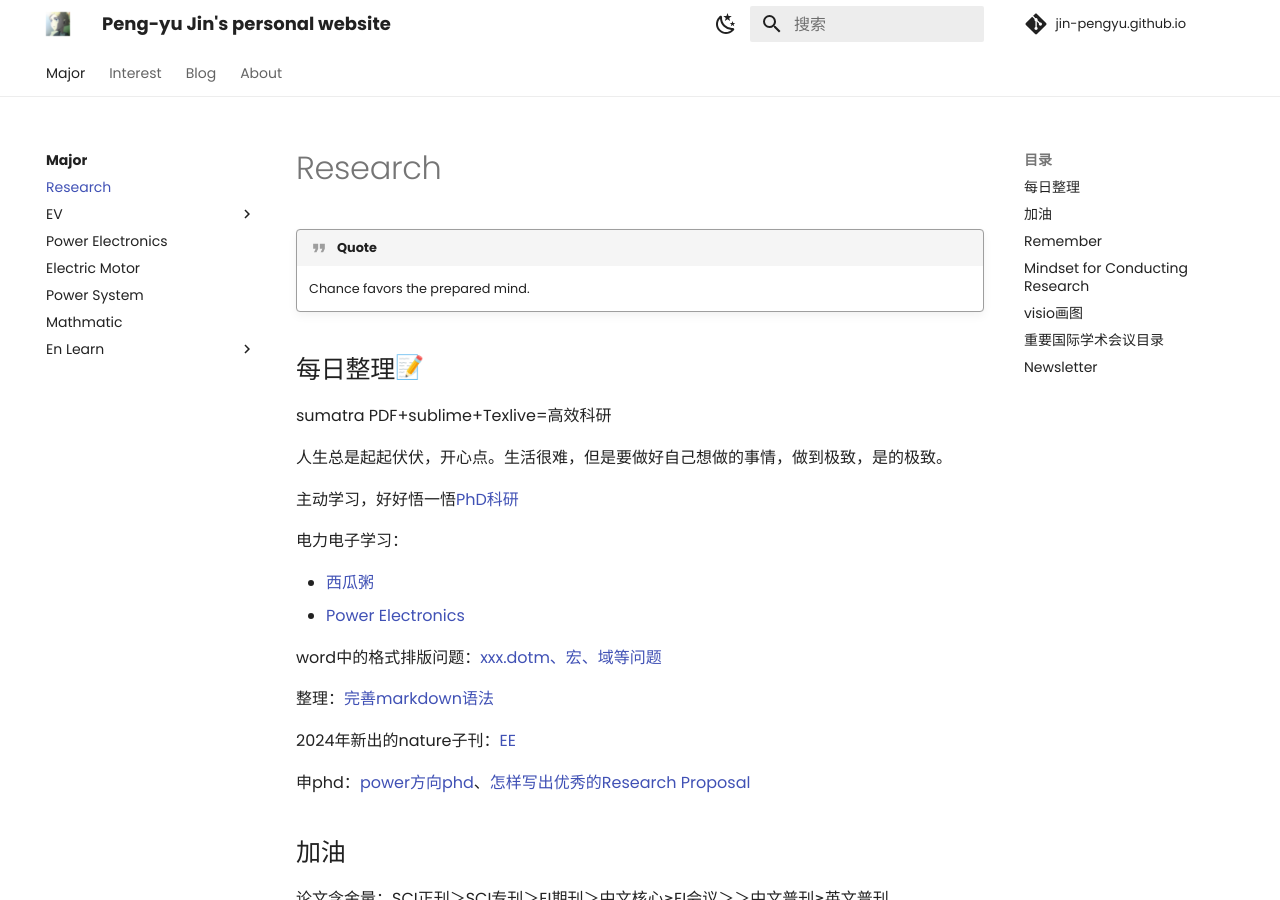
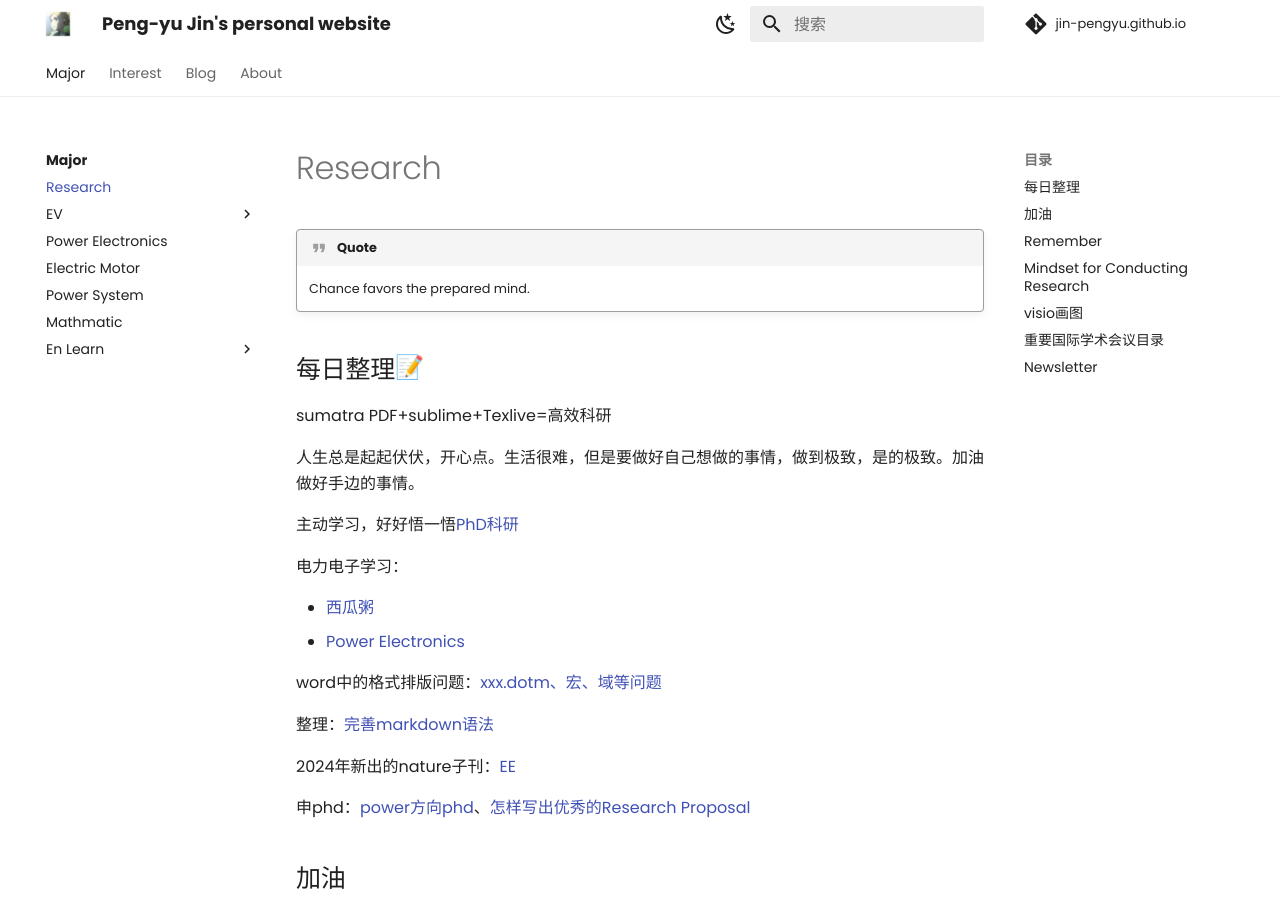
Before and after one commit to Pengyu-Jin/Pengyu-Jin.github.io, an MkDocs documentation site: the page built from docs/major/research/research.md, in a window 1280 px wide and 900 px high. Built offline with MkDocs 1.6.1 and Material for MkDocs 9.7.7, drawn with Linux system fonts in a browser that asks for light colours; emoji names are drawn with the system emoji font; comment, search, counter and statistics services are not loaded.

Commit message:
research20240523

```diff
--- a/docs/major/research/research.md
+++ b/docs/major/research/research.md
@@ -4,7 +4,7 @@
 ## 每日整理:memo:
 sumatra PDF+sublime+Texlive=高效科研
 
-人生总是起起伏伏，开心点。生活很难，但是要做好自己想做的事情，做到极致，是的极致。
+人生总是起起伏伏，开心点。生活很难，但是要做好自己想做的事情，做到极致，是的极致。加油做好手边的事情。
 
 主动学习，好好悟一悟[PhD科研](https://zhuanlan.zhihu.com/p/477439202){:target="_blank"}
 
```
